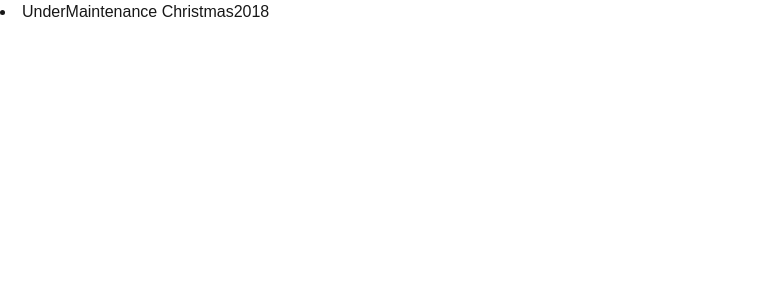
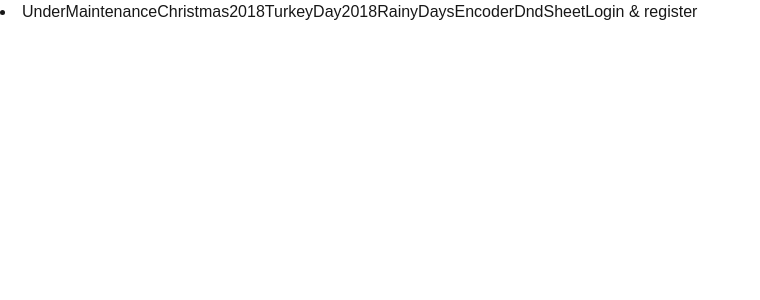
Before and after one commit to drybonesification/PlayGround, a Next.js app: page / in a window 1280 px wide. Shown: the top 300 px of the page, without its empty margins (0-760 px from the left). Built offline with nearby package versions, Linux system fonts and the light colour scheme.

Commit message:
In theory things render back, some pages styles not rendering correctly

```diff
--- a/package.json
+++ b/package.json
@@ -9,6 +9,7 @@
     "lint": "next lint"
   },
   "dependencies": {
+    "firebase": "^10.14.0",
     "next": "14.2.13",
     "react": "^18",
     "react-dom": "^18",
--- a/src/app/AppScreens/DnDSheet/page.js
+++ b/src/app/AppScreens/DnDSheet/page.js
@@ -1,3 +1,4 @@
+"use client";
 import React, { Component } from "react";
 
 class DnDsheet extends Component {
--- a/src/app/AppScreens/Home/page.js
+++ b/src/app/AppScreens/Home/page.js
@@ -1,3 +1,5 @@
+"use client";
+
 import React, { Component } from "react";
 
 class Home extends Component {
--- a/src/app/AppScreens/RainyDays/page.js
+++ b/src/app/AppScreens/RainyDays/page.js
@@ -1,5 +1,7 @@
+"use client";
+
 import React, { Component } from "react";
-import "../Styles/RainyDays.scss";
+import "../../Styles/RainyDays.scss";
 
 class RainyDays extends Component {
   render() {
@@ -12,11 +14,11 @@ class RainyDays extends Component {
               margin: 0,
               padding: 0,
               display: "flex",
-              "justify-content": "center",
-              "align-items": "center",
+              justifyContent: "center",
+              alignItems: "center",
               height: "100vh",
-              "font-family": "sans-serif",
-              background: "#575757"
+              fontFamily: "sans-serif",
+              background: "#575757",
             }}
           />
         </div>
--- a/src/app/AppScreens/TurkeyDay2018/page.js
+++ b/src/app/AppScreens/TurkeyDay2018/page.js
@@ -1,18 +1,19 @@
+"use client";
 import React, { Component } from "react";
-import "../Styles/TurkeyDay2018.css";
+import "../../Styles/TurkeyDay2018.css";
 
 class TurkeyDay2018 extends Component {
   render() {
     return (
       <body
         style={{
-          "background-color": "#faa14a",
+          backgroundColor: "#faa14a",
           margin: 0,
           padding: 0,
           display: "flex",
-          "justify-content": "center",
-          "align-items": "center",
-          height: "100vh"
+          justifyContent: "center",
+          alignItems: "center",
+          height: "100vh",
         }}
       >
         <div class="turkey">
--- a/src/app/RouterRewrite.js
+++ b/src/app/RouterRewrite.js
@@ -4,8 +4,13 @@ export default function RouterRewrite() {
   return (
     <div>
       <li>
-        <Link href={"/AppScreens/UnderMaintenance"}>UnderMaintenance</Link>{" "}
+        <Link href={"/AppScreens/UnderMaintenance"}>UnderMaintenance</Link>
         <Link href={"/AppScreens/Christmas2018"}>Christmas2018</Link>
+        <Link href={"/AppScreens/TurkeyDay2018"}>TurkeyDay2018</Link>
+        <Link href={"/AppScreens/RainyDays"}>RainyDays</Link>
+        <Link href={"/AppScreens/Encoder"}>Encoder</Link>
+        <Link href={"/AppScreens/DnDSheet"}>DndSheet</Link>
+        <Link href={"/AppScreens/LoginAndRegister"}>Login & register</Link>
       </li>
     </div>
   );
```
Also changed, not shown: src/app/AppScreens/Encoder/page.js (+5 -3 lines), src/app/AppScreens/LoginAndRegister/page.js (+14 -17 lines), 1 other file (tests, documents, lock files or other folders).
